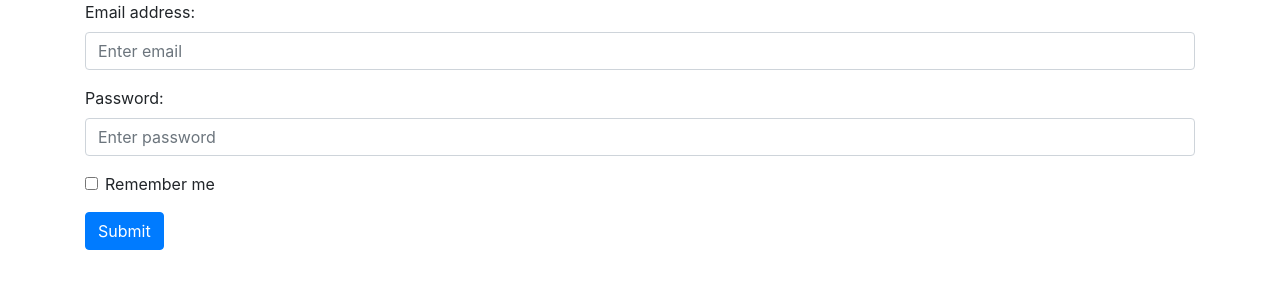
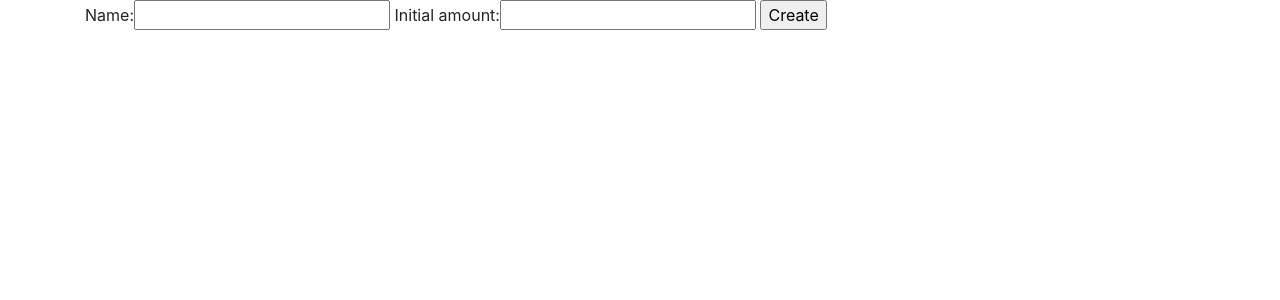
Before and after one commit to mivchal333/Wallet-App, a Django app: template wallet/templates/wallet/walletAdd.html in a window 1280 px wide. Shown: the top 300 px of the page. Run offline with Django 3.2, Linux system fonts and the light colour scheme; the template is opened without the code that fills it: values that come from a table or form of the project are taken from there, others are empty; some libraries are stand-ins or nearby versions.

Commit message:
add wallet form, getting last income/outcome per wallet, optional relation - can be nullable wallet - user/family

```diff
--- /dev/null
+++ b/wallet/forms.py
@@ -0,0 +1,5 @@
+from django import forms
+
+class AddWalletForm(forms.Form):
+    name = forms.CharField(label='Name', max_length=100)
+    amount = forms.DecimalField(label='Initial amount', min_value=0)
--- a/wallet/models.py
+++ b/wallet/models.py
@@ -25,8 +25,8 @@ class Wallet(models.Model):
     amount = models.FloatField(default='0')
     createdAt = models.DateTimeField(auto_now_add=True)
     updatedAt = models.DateTimeField(auto_now_add=True)
-    user = models.ForeignKey(AppUser, on_delete=models.CASCADE)
-    family = models.ForeignKey(Family, on_delete=models.CASCADE)
+    user = models.ForeignKey(AppUser, models.SET_NULL, null=True, blank=True)
+    family = models.ForeignKey(Family, models.SET_NULL, null=True, blank=True)
 
     def __str__(self):
         return self.name
--- a/wallet/templates/wallet/walletAdd.html
+++ b/wallet/templates/wallet/walletAdd.html
@@ -12,25 +12,11 @@
 </head>
 <body>
 <div class="container">
-
-    <form action="{% url 'wallet:add' %}">
-        <div class="form-group">
-            <label for="email">Email address:</label>
-            <input type="email" class="form-control" placeholder="Enter email" id="email">
-        </div>
-        <div class="form-group">
-            <label for="pwd">Password:</label>
-            <input type="password" class="form-control" placeholder="Enter password" id="pwd">
-        </div>
-        <div class="form-group form-check">
-            <label class="form-check-label">
-                <input class="form-check-input" type="checkbox"> Remember me
-            </label>
-        </div>
-        <button type="submit" class="btn btn-primary">Submit</button>
-    </form>
-
-
+    <form action="/wallet/add/" method="post">
+    {% csrf_token %}
+    {{ form }}
+    <input type="submit" value="Create">
+</form>
 </div>
 </body>
 </html>
--- a/wallet/urls.py
+++ b/wallet/urls.py
@@ -5,5 +5,6 @@ from . import views
 urlpatterns = [
     path('', views.index, name='index'),
     path('<int:wallet_id>/', views.walletDetails, name='walletDetail'),
+    path('add/', views.addWallet, name='addWallet'),
     path('income/<int:income_id>/', views.incomeDetails, name='incomeDetail'),
 ]
```
Also changed, not shown: wallet/views.py (+26 -3 lines).
